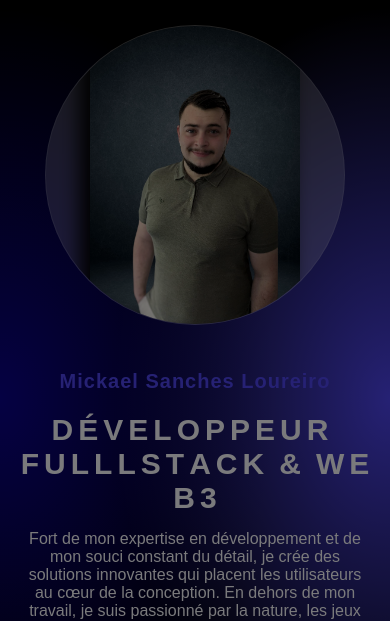
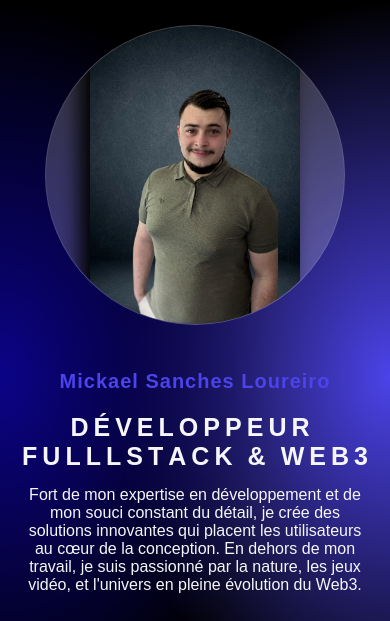
Before and after one commit to MickaelSanches/portfolio, an Astro site: page / in a window 390 px wide. Shown: the part 155-776 px from the top of the page. Built offline with nearby package versions, Linux system fonts and the light colour scheme; Astro itself is replaced by a stand-in of ours; no server answers; a web font is replaced by a local one.

Commit message:
adjustment of components for responsive

```diff
--- a/src/components/header/Header.astro
+++ b/src/components/header/Header.astro
@@ -283,7 +283,6 @@
     margin: 6px 0;
   }
   .menu-drop {
-    display: block;
     position: fixed;
     top: 0;
     left: 0;
--- a/src/components/main/home/Home.astro
+++ b/src/components/main/home/Home.astro
@@ -403,6 +403,9 @@ import photoprofil from "../../../../public/Photo-CV.jpg";
         font-size: 18px;
         margin: 10px 0;
     }
+    .p-profession {
+    font-size: 25px;
+    }
     .p-presentation {
         width: 100%;
         font-size: 14px;
```
